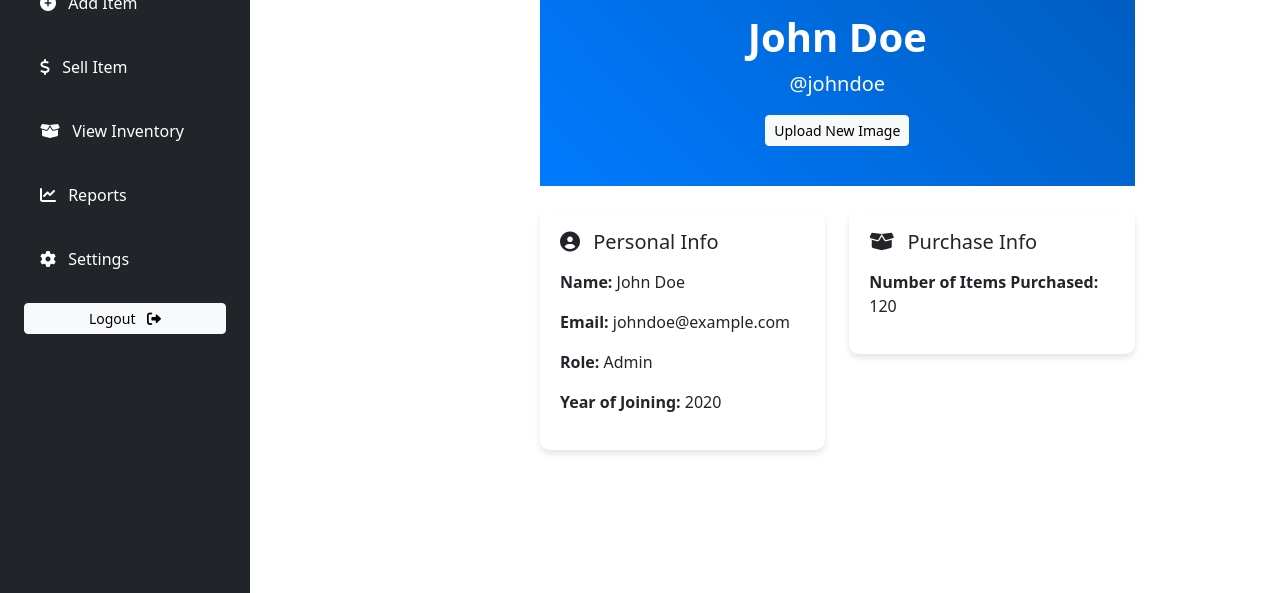
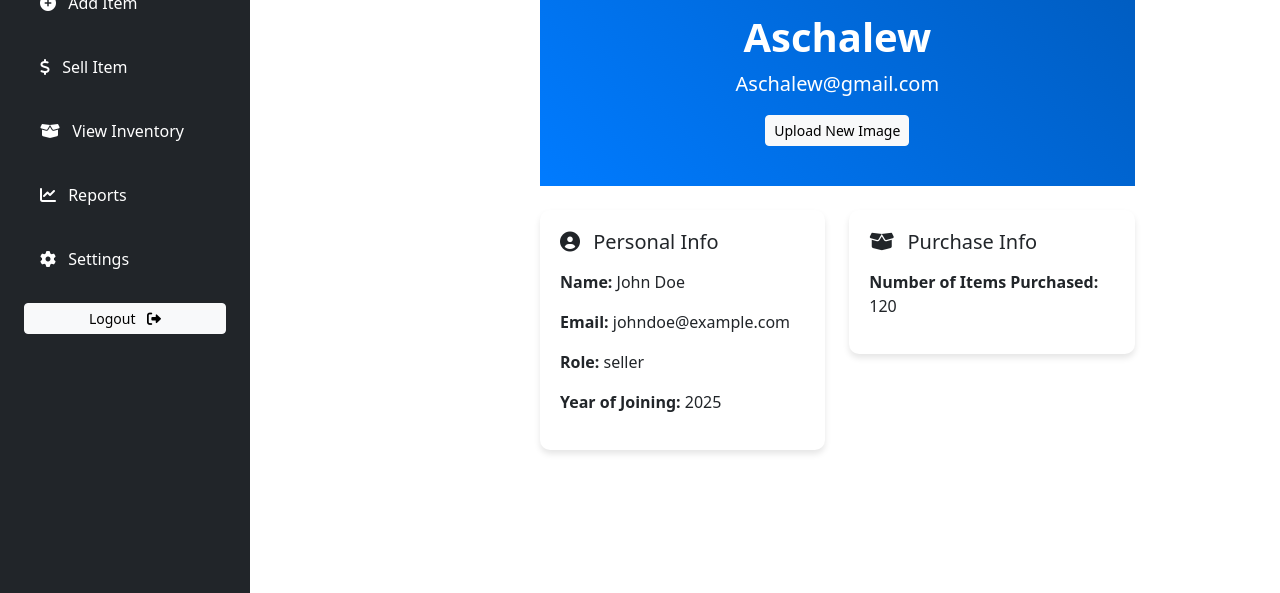
Before and after one commit to abelfx/inventory, a website: page FrontEnd/src/Account.html in a window 1280 px wide. Shown: the part 207-800 px from the top of the page. Drawn offline with Linux system fonts and the light colour scheme; sample sign-in values are in the browser's storage.

Commit message:
fixing the account page

```diff
--- a/BackEnd/src/main.ts
+++ b/BackEnd/src/main.ts
@@ -11,7 +11,7 @@ async function bootstrap() {
   app.enableCors({
     credentials: true,
     origin: [ 'http://127.0.0.1:5500',
-      'http://127.0.0.1:62213','http://127.0.0.1:54505']
+      'http://127.0.0.1:62213','http://127.0.0.1:54505','http://127.0.0.1:64832/']
   });
 
   await app.listen(process.env.PORT ?? 3000);
--- a/FrontEnd/src/Account.html
+++ b/FrontEnd/src/Account.html
@@ -101,10 +101,10 @@
             class="rounded-circle border border-light"
             width="150"
           />
-          <h1 class="fw-bold mt-3">John Doe</h1>
-          <p class="fs-5">@johndoe</p>
+          <h1 class="fw-bold mt-3">Aschalew</h1>
+          <p class="fs-5">Aschalew@gmail.com</p>
 
-          <!-- Image Upload Input -->
+
           <div class="mt-3">
             <label for="profile-image" class="btn btn-light btn-sm"
               >Upload New Image</label
@@ -121,8 +121,8 @@
               </h5>
               <p><strong>Name:</strong> John Doe</p>
               <p><strong>Email:</strong> johndoe@example.com</p>
-              <p><strong>Role:</strong> Admin</p>
-              <p><strong>Year of Joining:</strong> 2020</p>
+              <p><strong>Role:</strong> seller</p>
+              <p><strong>Year of Joining:</strong> 2025</p>
             </div>
           </div>
           <div class="col-md-6">
```
Also changed, not shown: 1 other file.
